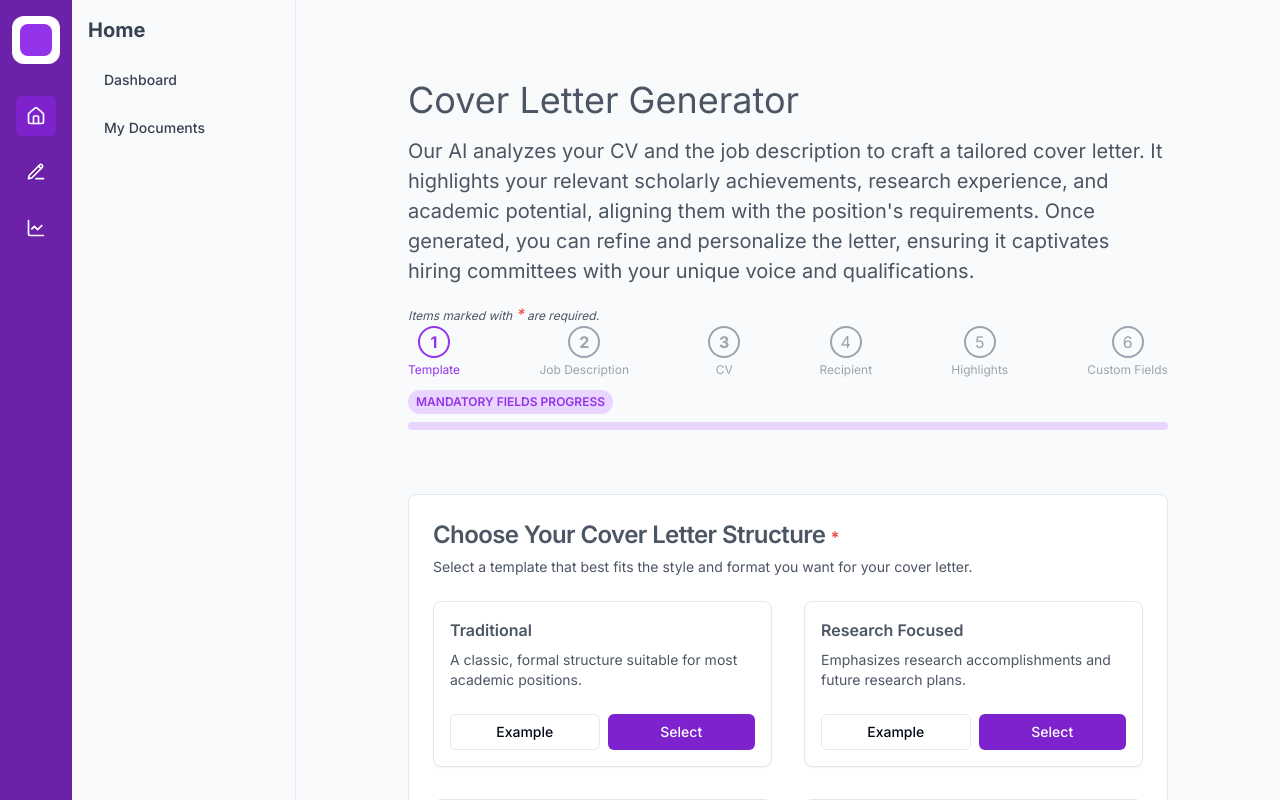
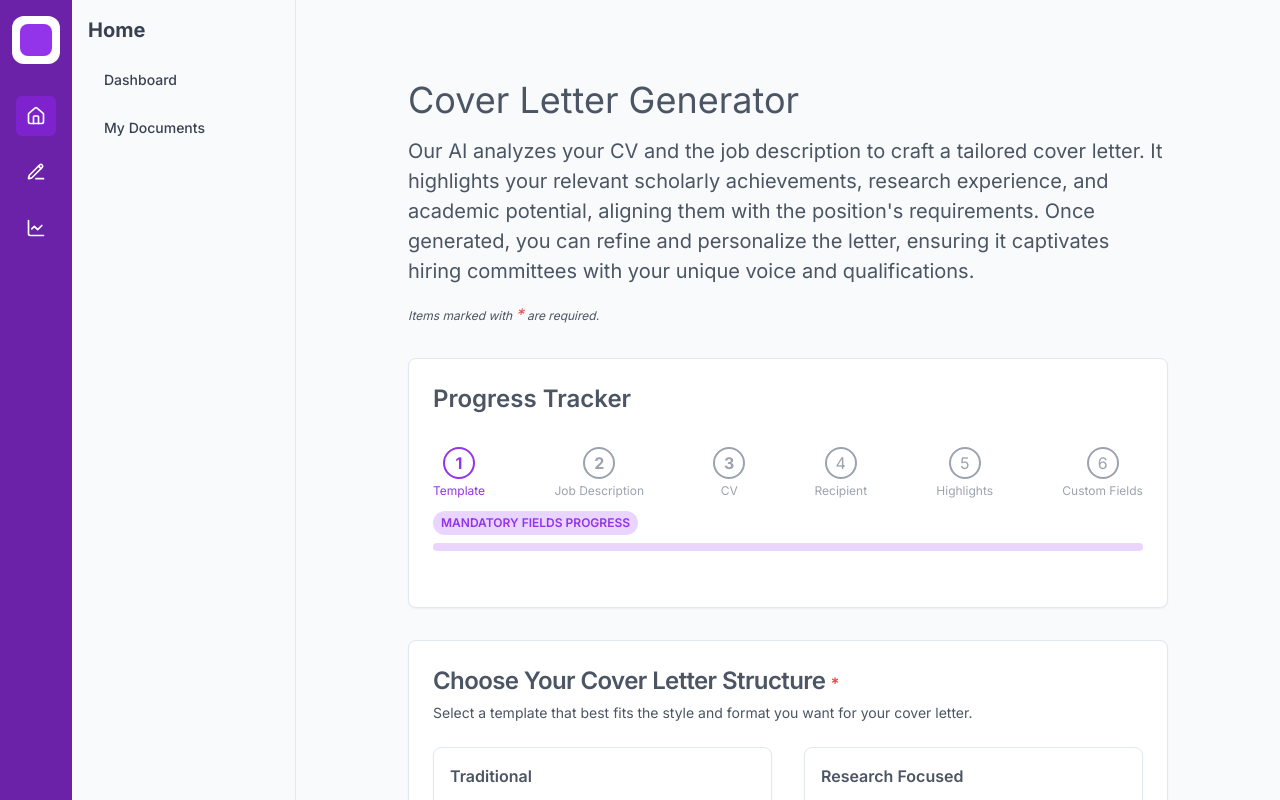
Before and after one commit to Naxus28/lumina.ai, a Next.js app: page /cover-letter in a window 1280 px wide. Shown: the top 800 px of the page. Built offline with nearby package versions, Linux system fonts and the light colour scheme.

Commit message:
Fixes progress tracker UI

```diff
--- a/app/(auth)/cover-letter/page.tsx
+++ b/app/(auth)/cover-letter/page.tsx
@@ -224,6 +224,7 @@ const CoverLetterGenerator: React.FC = () => {
 					steps={progressSteps}
 					currentStep={currentStep}
 					onStepClick={handleStepClick}
+					styleOverrides={{ card: 'mt-8' }}
 				/>
 				<Container>
 					<CoverLetterWizard
--- a/app/components/ProgressBar.tsx
+++ b/app/components/ProgressBar.tsx
@@ -1,5 +1,7 @@
 import React from 'react';
 import { cn } from '@/lib/utils';
+import { Card, CardContent } from '@/components/ui/card';
+import { H3 } from './typography';
 
 export interface ProgressStep {
 	id: string;
@@ -12,9 +14,10 @@ interface ProgressBarProps {
 	steps: ProgressStep[];
 	currentStep: number;
 	onStepClick: (index: number) => void;
+	styleOverrides?: { card?: string; cardContent?: string };
 }
 
-export const ProgressBar: React.FC<ProgressBarProps> = ({ steps, currentStep, onStepClick }) => {
+export const ProgressBar: React.FC<ProgressBarProps> = ({ steps, currentStep, onStepClick, styleOverrides }) => {
 	const mandatorySteps = steps.filter((step) => step.isMandatory);
 	const completedMandatorySteps = mandatorySteps.filter((step) => step.isCompleted);
 	const allMandatoryCompleted = mandatorySteps.length === completedMandatorySteps.length;
@@ -22,23 +25,29 @@ export const ProgressBar: React.FC<ProgressBarProps> = ({ steps, currentStep, on
 	const progressPercentage = (completedMandatorySteps.length / mandatorySteps.length) * 100;
 
 	return (
+		<Card className={styleOverrides?.card}>
+			<CardContent className={cn('pt-6', styleOverrides?.cardContent)}>
+				<H3 className="text-gray-600 mb-8">Progress Tracker</H3>
 				<div className="w-full mb-8">
 					<div className="flex flex-col xs:flex-row justify-between mb-2">
 						{steps.map((step, index) => (
 							<div
 								key={step.id}
 								className={cn(
-							"flex items-center mb-2 xs:mb-0 xs:flex-col cursor-pointer",
-							index <= currentStep ? "text-purple-600" : "text-gray-400"
+									'flex items-center mb-2 xs:mb-0 xs:flex-col cursor-pointer',
+									index <= currentStep ? 'text-purple-600' : 'text-gray-400'
 								)}
 								onClick={() => onStepClick(index)}
 							>
 								<div
 									className={cn(
-								"w-8 h-8 rounded-full flex items-center justify-center border-2 mr-2 xs:mr-0",
-								step.isCompleted ? "bg-purple-600 border-purple-600 text-white" :
-									(index <= currentStep ? "border-purple-600" : "border-gray-400"),
-								step.isMandatory ? "font-bold" : "font-normal"
+										'w-8 h-8 rounded-full flex items-center justify-center border-2 mr-2 xs:mr-0',
+										step.isCompleted
+											? 'bg-purple-600 border-purple-600 text-white'
+											: index <= currentStep
+											? 'border-purple-600'
+											: 'border-gray-400',
+										step.isMandatory ? 'font-bold' : 'font-normal'
 									)}
 								>
 									{index + 1}
@@ -66,5 +75,7 @@ export const ProgressBar: React.FC<ProgressBarProps> = ({ steps, currentStep, on
 						</div>
 					</div>
 				</div>
+			</CardContent>
+		</Card>
 	);
 };
```
Lines whose indentation alone changed are shown as unchanged.
